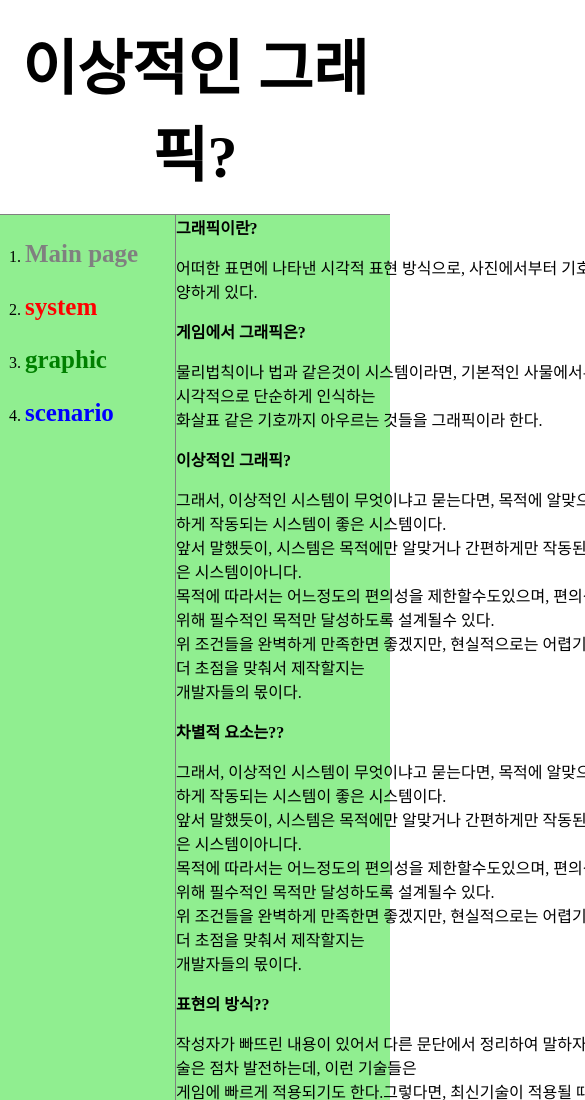
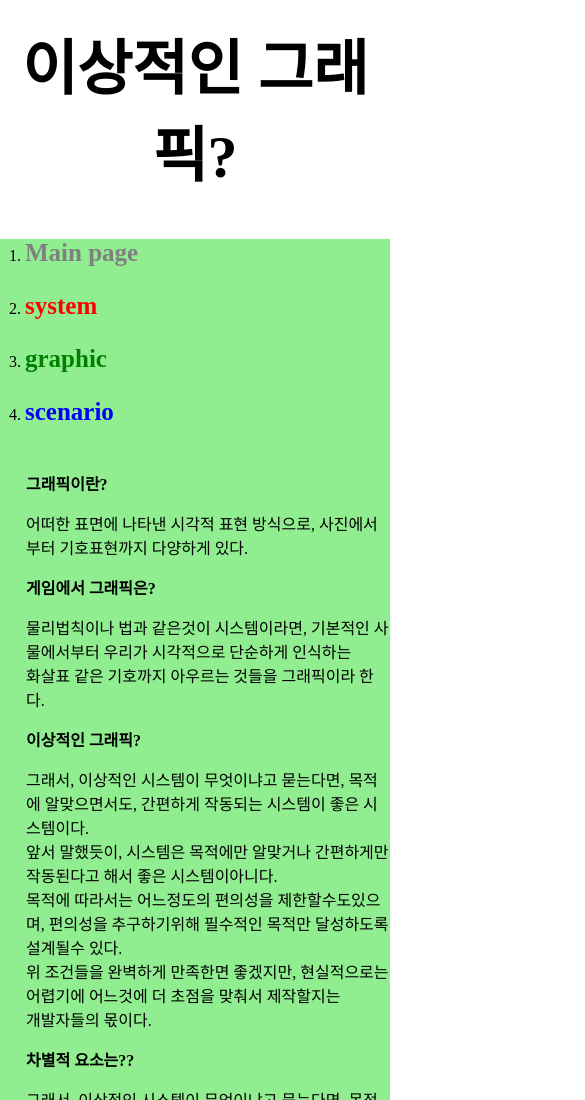
Before and after one commit to kile1210/TestVersion, a plain HTML site: page 3.html in a window 390 px wide. Shown: the top 1100 px of the page, 585 px wide, since content can reach past the window. Drawn offline with Linux system fonts and the light colour scheme.

Commit message:
media query
use media query

```diff
--- a/3.html
+++ b/3.html
@@ -40,6 +40,16 @@
   #grid #article{
     padding-left:26px;
   }
+  @media(max-width:800px){
+    #grid{
+      display: block;
+    }
+    ol{
+      border-right:none;
+  }
+  h1 {
+border-bottom:none;
+}
   </style>
  <title>What Is Graphic?</title>
  <meta charset="utf-8">
```
Also changed, not shown: 2.html (+10 -0 lines), 4.html (+10 -0 lines), index.html (+10 -0 lines).
